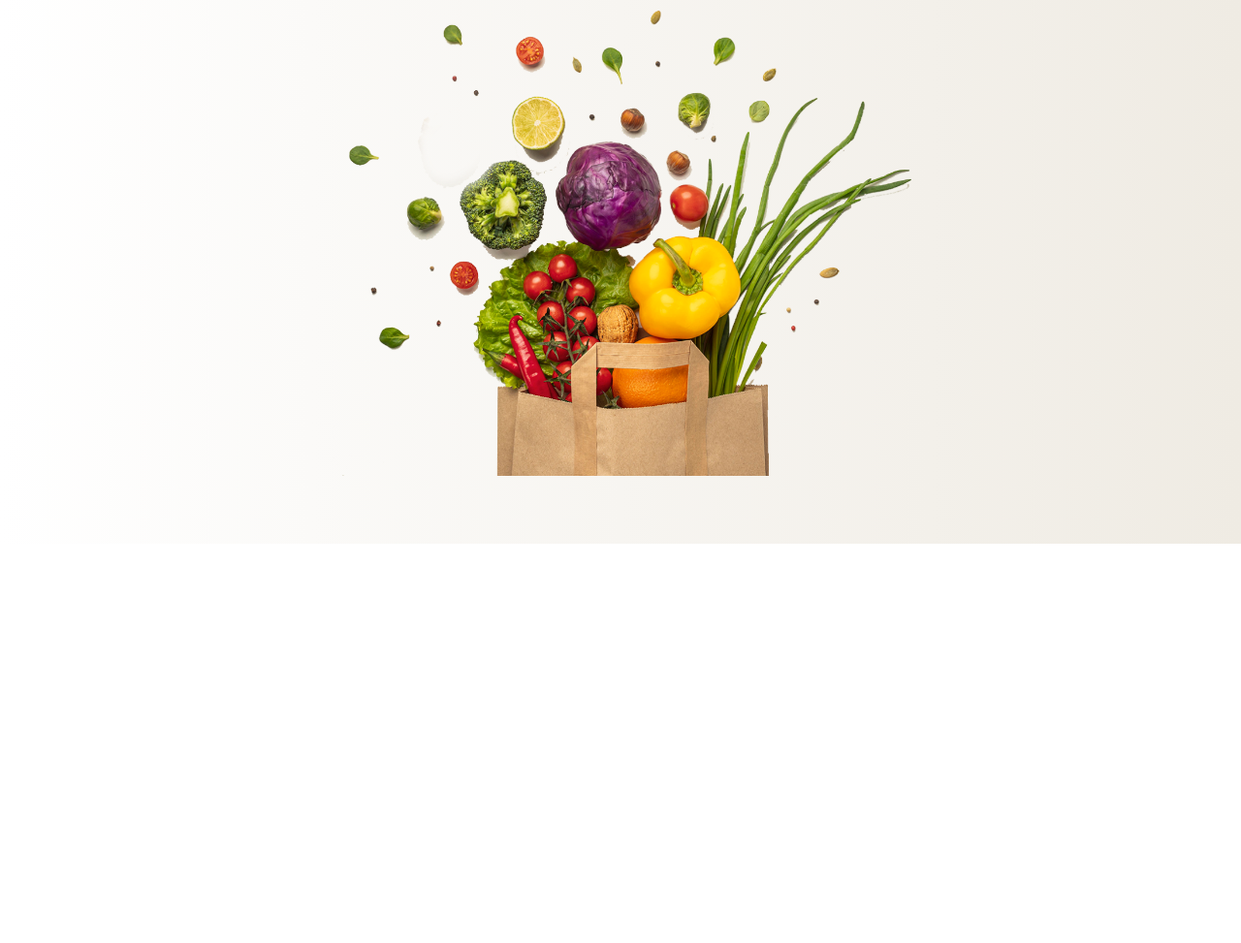
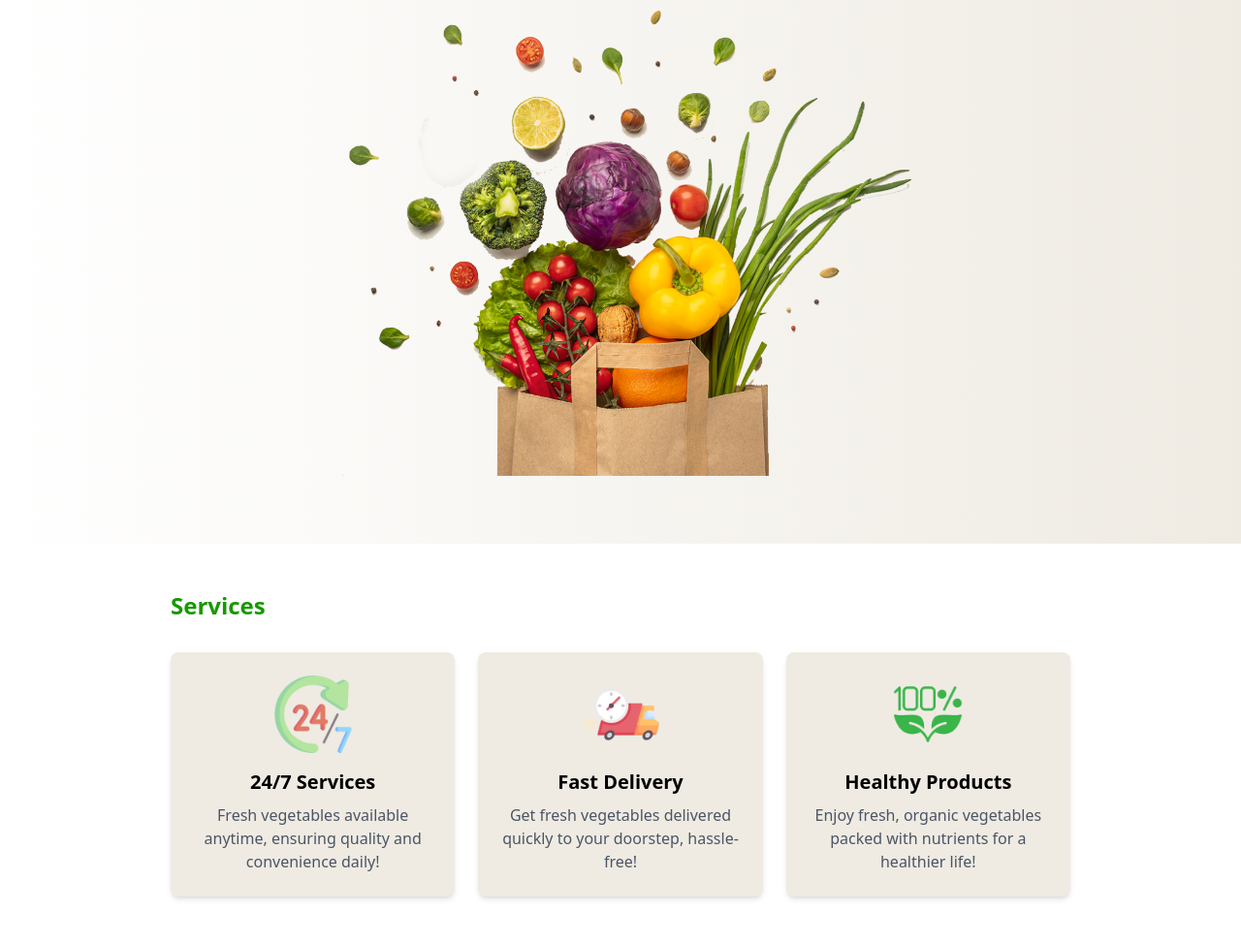
Before and after one commit to ShantoReza76/nature-s-platter, a plain HTML site: page index.html in a window 1280 px wide. Shown: the part 316-1289 px from the top of the page at 97% size. Before the commit the page ends 877 px from the top, so only its background shows below. Drawn offline with nearby package versions, Linux system fonts and the light colour scheme.

Commit message:
services section added

```diff
--- a/index.html
+++ b/index.html
@@ -88,3 +88,30 @@
             </div>
         </div>
     </section>
+
+    <section class="py-12 bg-white lg:px-40">
+      <h2 class="px-4 text-2xl font-bold text-[#179800]">Services</h2>
+
+      <div class="mt-8 grid md:grid-cols-3 gap-6 px-4">
+
+          <div class="bg-[#EFEBE3] p-6 rounded-lg shadow-md text-center">
+              <img class="mx-auto mb-4 w-20 h-20" src="c2-assets/service.png" alt="24/7 Services">
+              <h3 class="text-xl font-semibold">24/7 Services</h3>
+              <p class="mt-2 text-gray-600">Fresh vegetables available anytime, ensuring quality and convenience daily!</p>
+          </div>
+
+
+          <div class="bg-[#EFEBE3] p-6 rounded-lg shadow-md text-center">
+              <img class="mx-auto mb-4 w-20 h-20" src="c2-assets/delivery.png" alt="Fast Delivery">
+              <h3 class="text-xl font-semibold">Fast Delivery</h3>
+              <p class="mt-2 text-gray-600">Get fresh vegetables delivered quickly to your doorstep, hassle-free!</p>
+          </div>
+
+
+          <div class="bg-[#EFEBE3] p-6 rounded-lg shadow-md text-center">
+              <img class="mx-auto mb-4 w-20 h-20" src="c2-assets/healthy.png" alt="Healthy Products">
+              <h3 class="text-xl font-semibold">Healthy Products</h3>
+              <p class="mt-2 text-gray-600">Enjoy fresh, organic vegetables packed with nutrients for a healthier life!</p>
+          </div>
+      </div>
+  </section>
```
